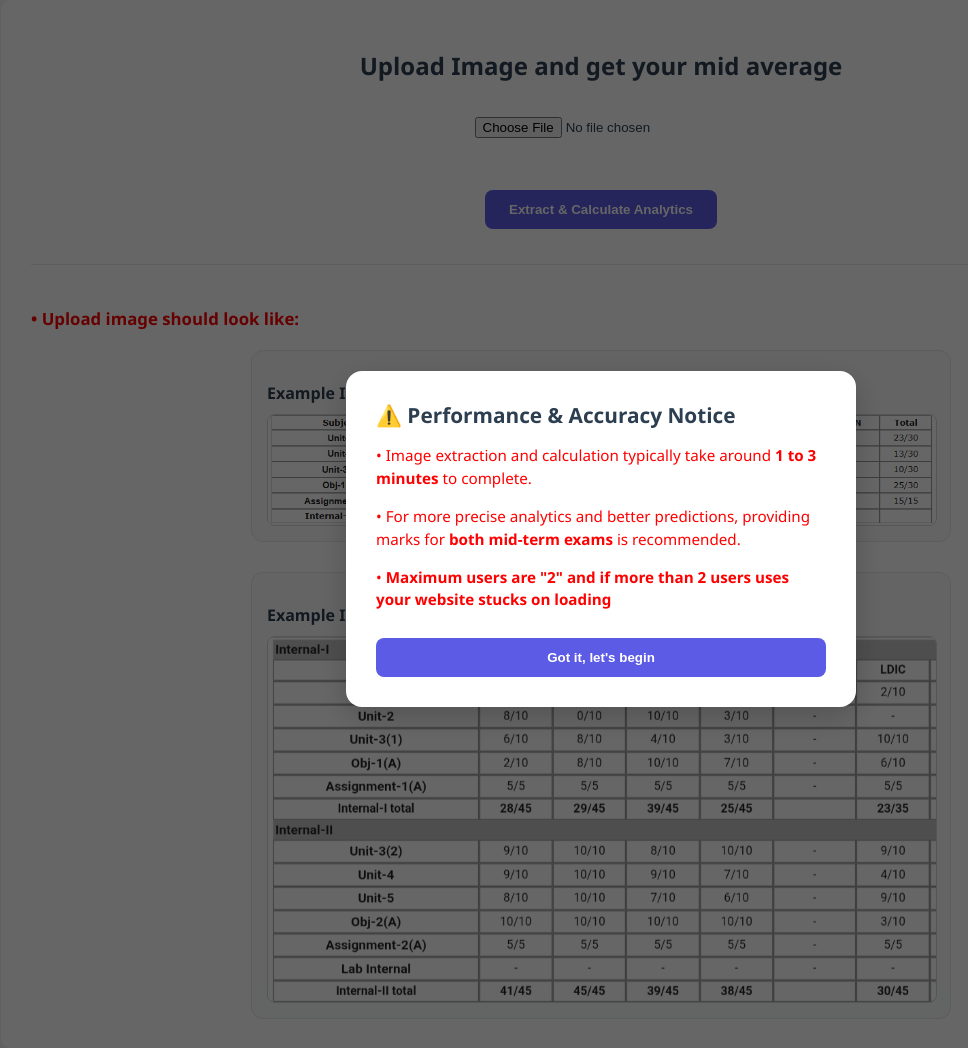
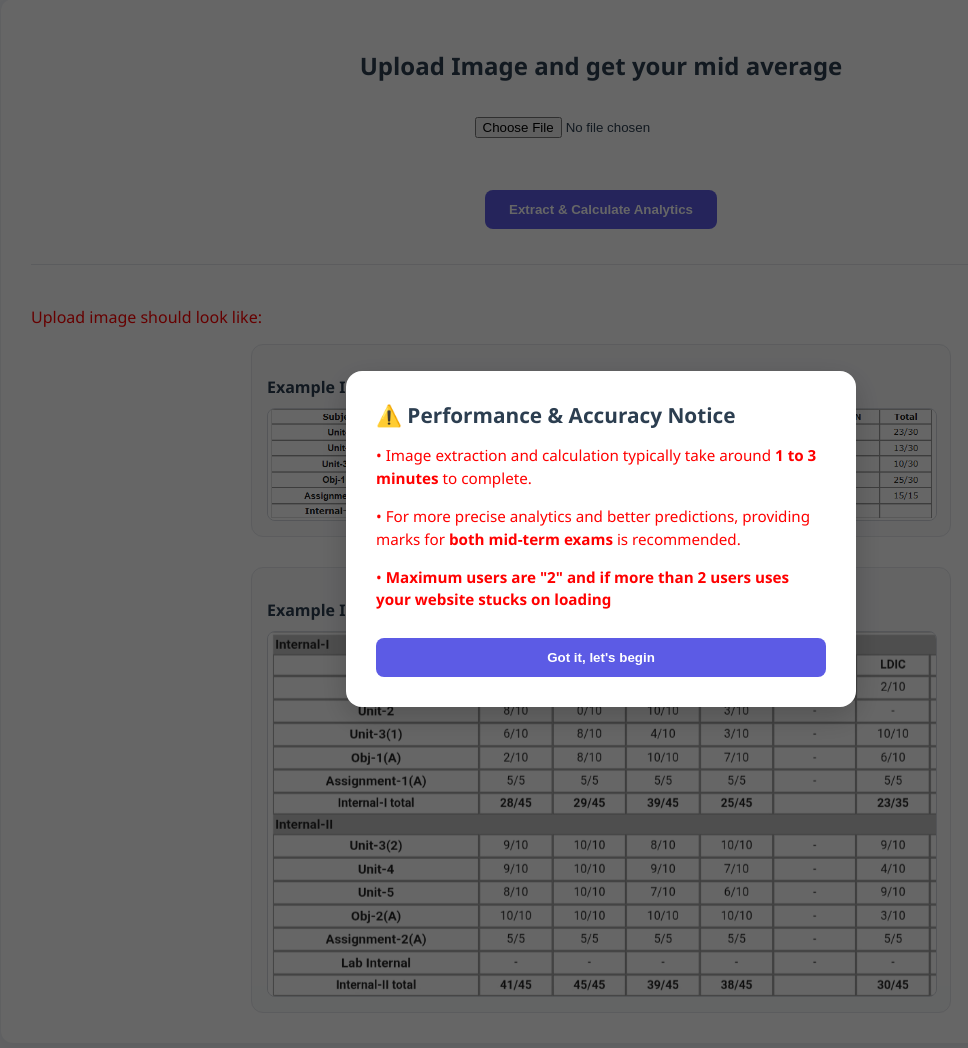
Before and after one commit to aishu-ishu/pscmr-midmarks-calculator, a Flask app: page / in a window 1280 px wide. Shown: the part 31-1079 px from the top of the page, without its empty margins (39-1007 px from the left). Run offline with Flask 3, Linux system fonts and the light colour scheme.

Commit message:
Update index.html

```diff
--- a/templates/index.html
+++ b/templates/index.html
@@ -496,7 +496,7 @@
 
         <!-- Enlarged reference examples -->
         <div style="margin-top: 35px; border-top: 1px solid #e5e7eb; padding-top: 25px; text-align: left;">
-            <p style="color: red; font-weight: 700; font-size: 1.05rem; margin-bottom: 20px;">• Upload image should look like:</p>
+            <p style="color: red;"> Upload image should look like:</p>
             <div style="display: flex; flex-direction: column; gap: 30px; max-width: 700px; margin: 0 auto;">
                 <div style="background: #f9fafb; border: 1px solid #e5e7eb; padding: 15px; border-radius: 12px;">
                     <p style="font-size: 1rem; font-weight: 700; color: var(--text-dark); margin-bottom: 10px;">Example Image 1:</p>
```
